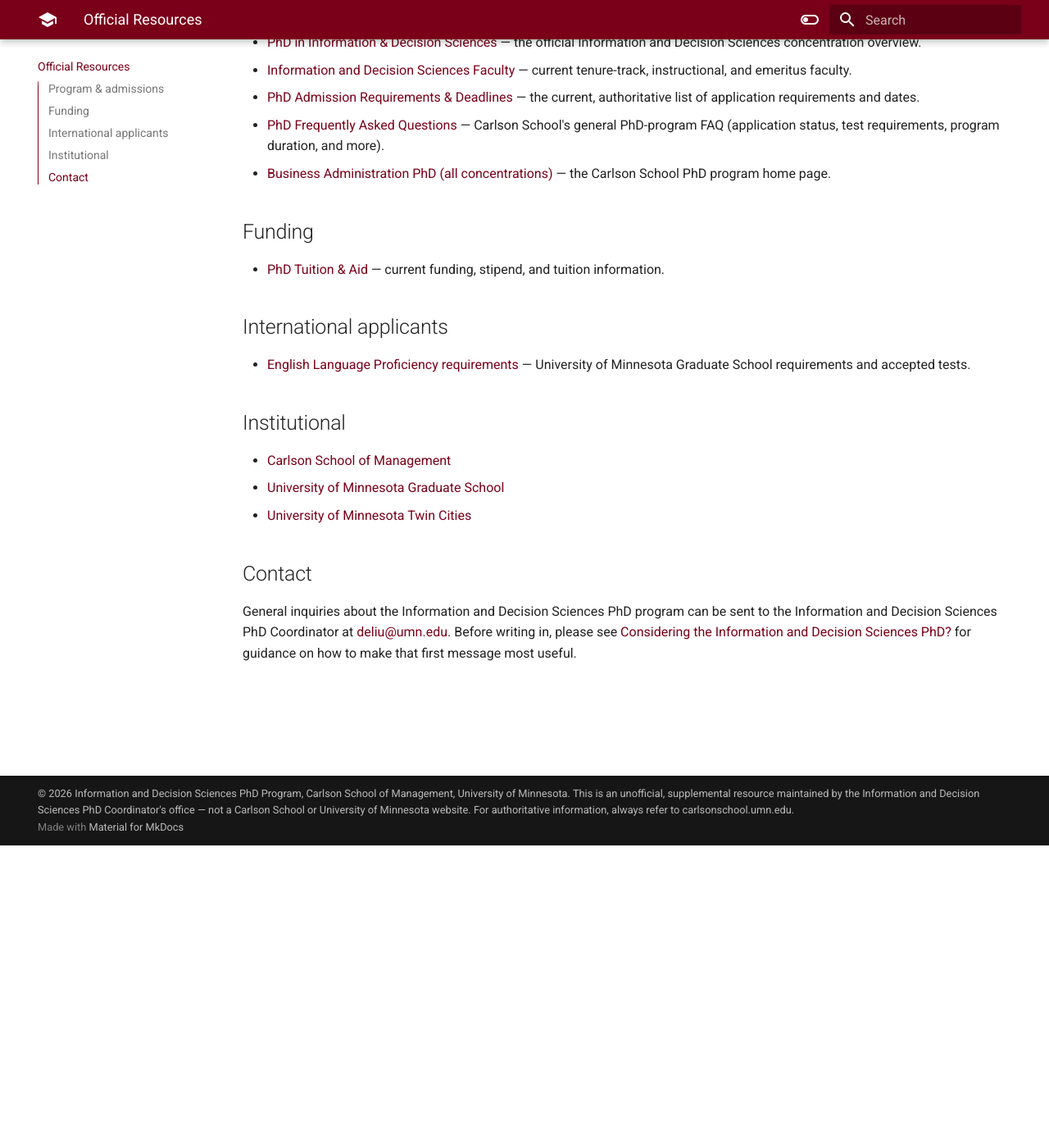
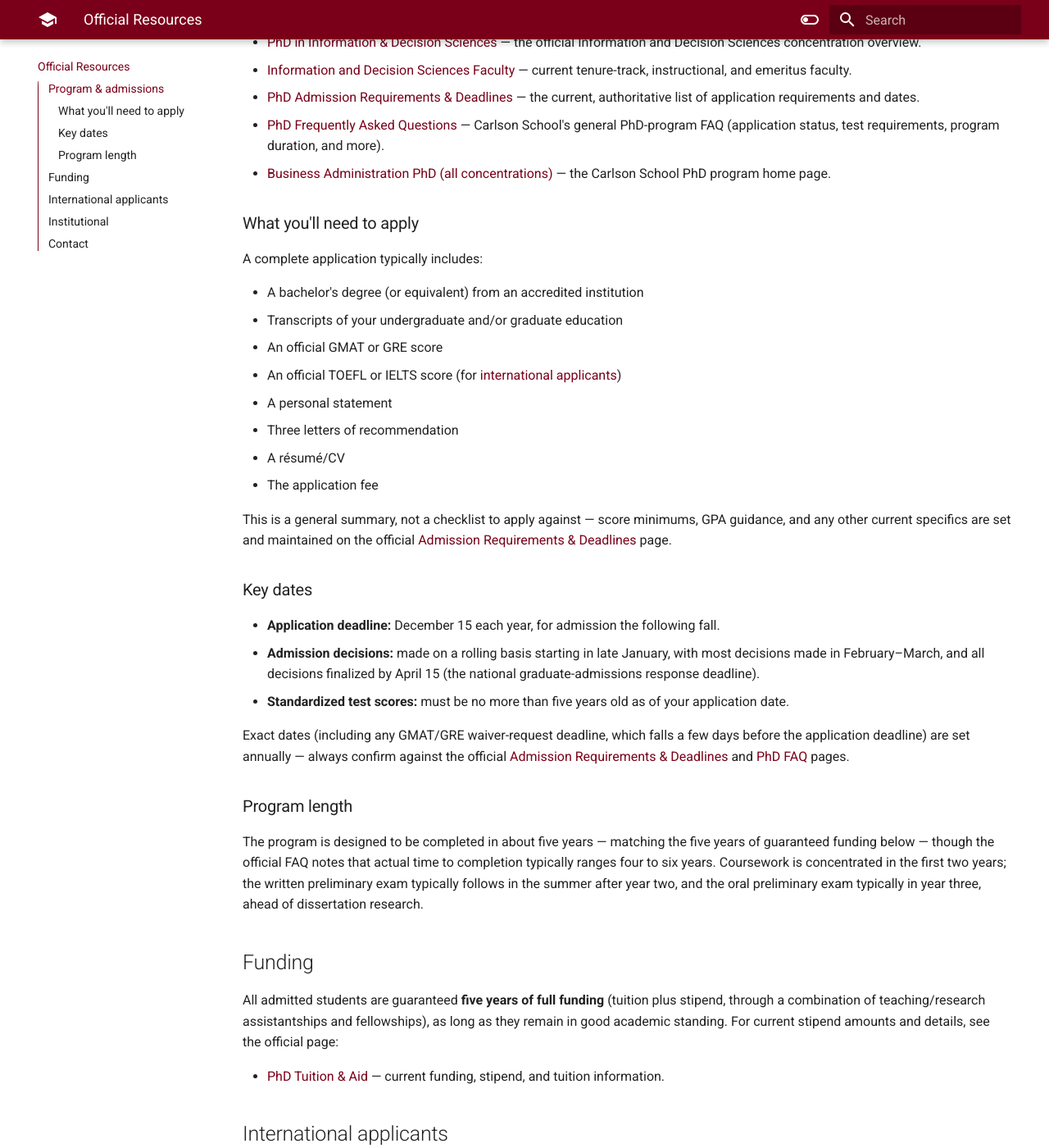
Before and after one commit to de4liu/ids-phd-public, an MkDocs documentation site: the page built from docs/official-resources.md, in a window 1280 px wide and 1400 px high, scrolled down 369 px. Shown: the whole window at 82% size. Built offline with MkDocs 1.6.1 and Material for MkDocs 9.7.7, drawn with Linux system fonts in a browser that asks for light colours; some of the changed text lies outside the part shown.

Commit message:
docs: expand admissions details and streamline prospective student guidance
Add application requirements, key dates, program length, and funding guarantee to official resources. Simplify fit-page meeting guidance, clarify admissions committee structure, and align nav title with shortened page heading.

```diff
--- a/docs/official-resources.md
+++ b/docs/official-resources.md
@@ -10,7 +10,36 @@ This site is a supplemental resource. For anything that can change from year to
 - [PhD Frequently Asked Questions](https://carlsonschool.umn.edu/graduate/phd/faq) — Carlson School's general PhD-program FAQ (application status, test requirements, program duration, and more).
 - [Business Administration PhD (all concentrations)](https://carlsonschool.umn.edu/graduate/phd) — the Carlson School PhD program home page.
 
+### What you'll need to apply
+
+A complete application typically includes:
+
+- A bachelor's degree (or equivalent) from an accredited institution
+- Transcripts of your undergraduate and/or graduate education
+- An official GMAT or GRE score
+- An official TOEFL or IELTS score (for [international applicants](https://grad.umn.edu/admissions/application-instructions/international-student-resources/english-language-proficiency))
+- A personal statement
+- Three letters of recommendation
+- A résumé/CV
+- The application fee
+
+This is a general summary, not a checklist to apply against — score minimums, GPA guidance, and any other current specifics are set and maintained on the official [Admission Requirements & Deadlines](https://carlsonschool.umn.edu/graduate/phd/admissions/requirements-deadlines) page.
+
+### Key dates
+
+- **Application deadline:** December 15 each year, for admission the following fall.
+- **Admission decisions:** made on a rolling basis starting in late January, with most decisions made in February–March, and all decisions finalized by April 15 (the national graduate-admissions response deadline).
+- **Standardized test scores:** must be no more than five years old as of your application date.
+
+Exact dates (including any GMAT/GRE waiver-request deadline, which falls a few days before the application deadline) are set annually — always confirm against the official [Admission Requirements & Deadlines](https://carlsonschool.umn.edu/graduate/phd/admissions/requirements-deadlines) and [PhD FAQ](https://carlsonschool.umn.edu/graduate/phd/faq) pages.
+
+### Program length
+
+The program is designed to be completed in about five years — matching the five years of guaranteed funding below — though the official FAQ notes that actual time to completion typically ranges four to six years. Coursework is concentrated in the first two years; the written preliminary exam typically follows in the summer after year two, and the oral preliminary exam typically in year three, ahead of dissertation research.
+
 ## Funding
+
+All admitted students are guaranteed **five years of full funding** (tuition plus stipend, through a combination of teaching/research assistantships and fellowships), as long as they remain in good academic standing. For current stipend amounts and details, see the official page:
 
 - [PhD Tuition & Aid](https://carlsonschool.umn.edu/graduate/phd/tuition-aid) — current funding, stipend, and tuition information.
 
@@ -26,4 +55,5 @@ This site is a supplemental resource. For anything that can change from year to
 
 ## Contact
 
-General inquiries about the Information and Decision Sciences PhD program can be sent to the Information and Decision Sciences PhD Coordinator at [deliu@umn.edu](mailto:deliu@umn.edu). Before writing in, please see [Considering the Information and Decision Sciences PhD?](considering-the-phd.md) for guidance on how to make that first message most useful.
+- **Questions about program fit, research areas, or the Information and Decision Sciences PhD specifically:** the Information and Decision Sciences PhD Coordinator, [deliu@umn.edu](mailto:deliu@umn.edu). Before writing in, please see [Considering the Information and Decision Sciences PhD?](considering-the-phd.md) for guidance on how to make that first message most useful.
+- **Questions about the application process, status, or admissions requirements generally:** the Carlson PhD Program Office, [csom-phd@umn.edu](mailto:csom-phd@umn.edu), to reach an admissions advisor.
--- a/mkdocs.yml
+++ b/mkdocs.yml
@@ -34,7 +34,7 @@ extra_css:
 
 nav:
     - Home: index.md
-    - Considering the Information and Decision Sciences PhD: considering-the-phd.md
+    - Considering an IDS PhD?: considering-the-phd.md
     - Official Resources: official-resources.md
 
 plugins:
@@ -49,4 +49,4 @@ markdown_extensions:
       permalink: true
 
 copyright: |
-  &copy; 2026 Information and Decision Sciences PhD Program, Carlson School of Management, University of Minnesota. This is an unofficial, supplemental resource maintained by the Information and Decision Sciences PhD Coordinator's office — not a Carlson School or University of Minnesota website. For authoritative information, always refer to <a href="https://carlsonschool.umn.edu/graduate/phd" target="_blank" rel="noopener">carlsonschool.umn.edu</a>.
+  &copy; 2026 Dr. De Liu, PhD Coordinator, Information and Decision Sciences, Carlson School of Management, University of Minnesota.
```
Also changed, not shown: docs/considering-the-phd.md (+4 -13 lines), docs/index.md (+1 -1 lines).
